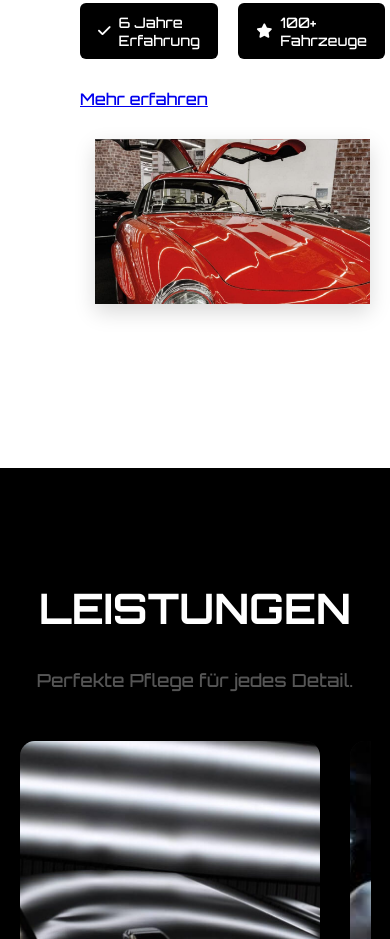
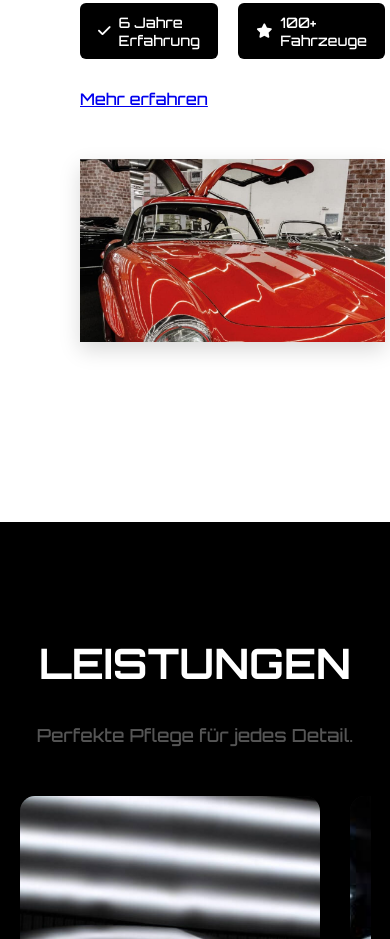
Before and after one commit to sakasolutions/car-detailing, a plain HTML site: page index.html in a window 390 px wide. Shown: the part 1512-2451 px from the top of the page. Drawn offline with nearby package versions, Linux system fonts and the light colour scheme.

Commit message:
Mobilbild in 'Über mich'-Section breiter dargestellt

```diff
--- a/css/style.css
+++ b/css/style.css
@@ -674,12 +674,16 @@ html, body {
 }
 
 .about-image-mobile {
-  max-width: 90%;
+  width: 100%;
+  max-width: 100%;
   height: auto;
+  display: block;
   border-radius: 0px;
   box-shadow: 0 8px 20px rgba(0, 0, 0, 0.15);
   transition: transform 0.3s ease;
+  margin: 20px 0;
 }
+
 
 .about-image-mobile:hover {
   transform: scale(1.02);
```
